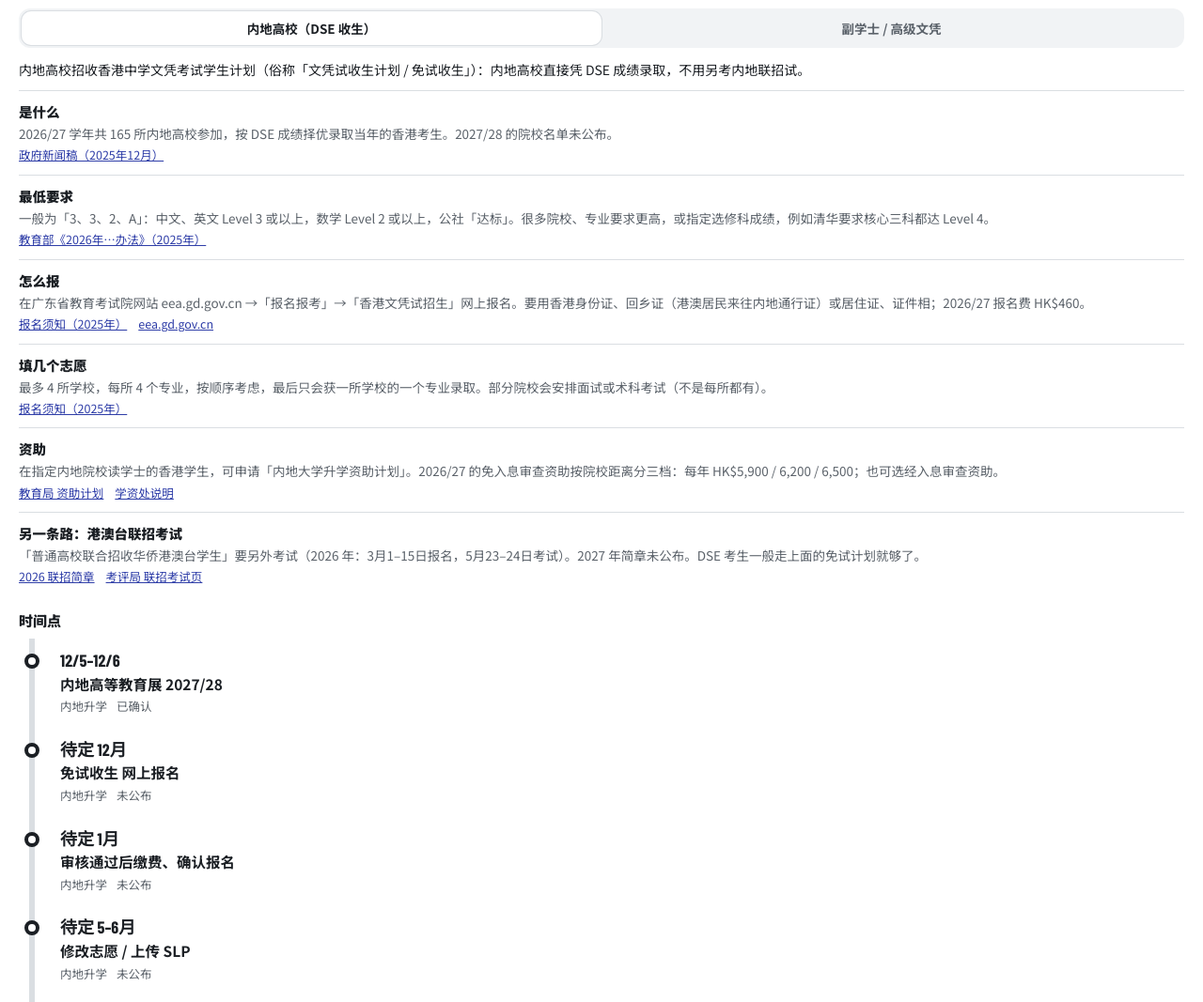
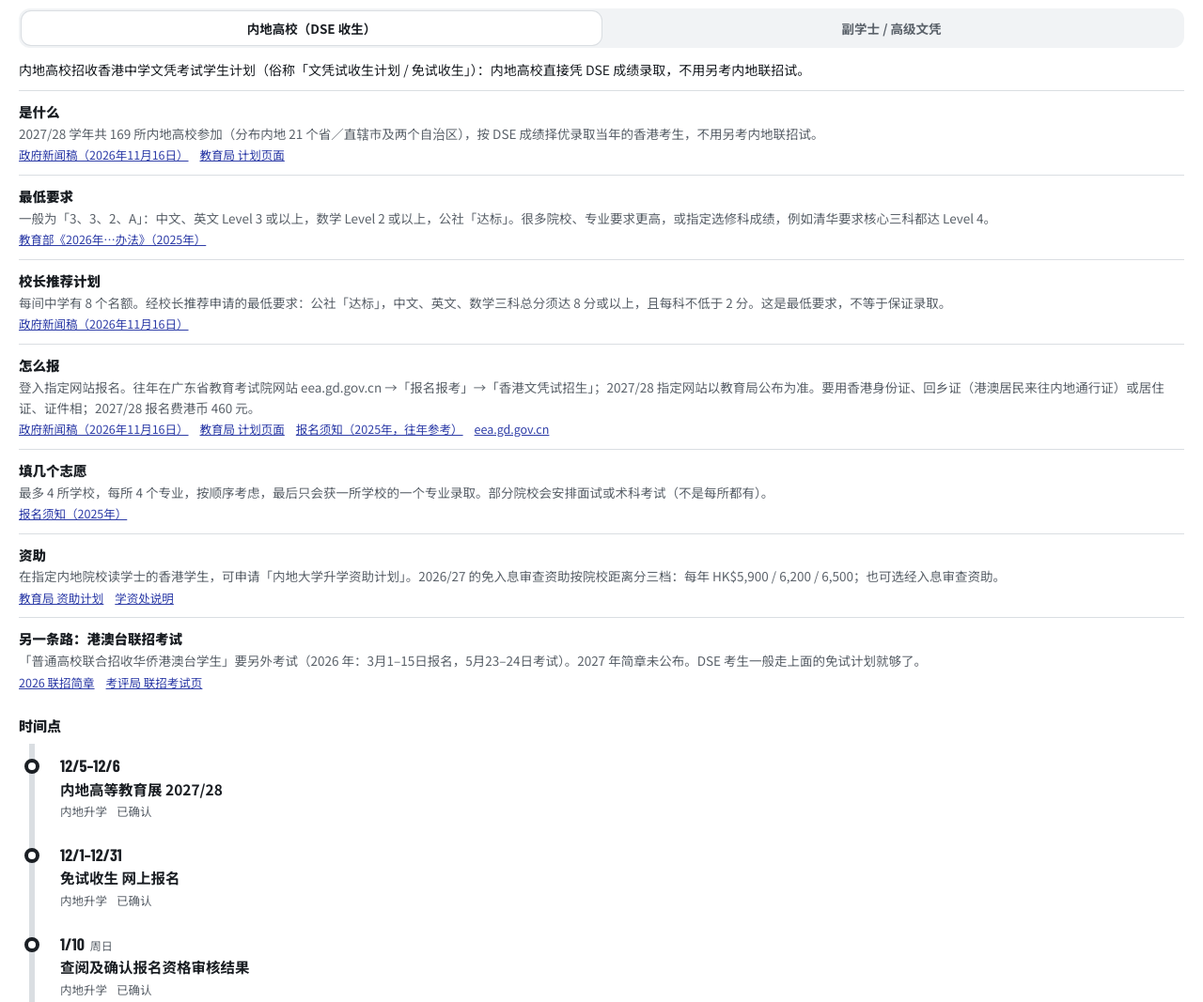
Before and after one commit to raymondman6/raymondman6.github.io, a plain HTML site: page dse2027/index.html in a window 1280 px wide. Shown: the part 6268-7335 px from the top of the page at 94% size. Drawn offline with Linux system fonts and the light colour scheme.

Commit message:
DSE 2027: official Mainland admission scheme 2027/28 dates (EDB 2026-11-16)

```diff
--- a/dse2027/index.html
+++ b/dse2027/index.html
@@ -345,10 +345,10 @@ const EVENTS = [
  title:'学校考生退考截止',en:'Withdrawal deadline (school candidates)',when:'11月30日',
  note:'如果决定不考某科，要在这天之前通过学校退考。',
  links:[['HKEAA 考试时间表','https://www.hkeaa.edu.hk/en/hkdse/event_timetable/']]},
-{id:'mainland',start:'2026-12-01',end:'2026-12-31',status:'na',cat:'内地升学',
- title:'内地高校免试招收香港学生 2027/28 报名',en:'Mainland admission scheme',when:'未公布（参考去年：12月1日 – 31日）',
- note:'今年的日期还没公布。去年是 2025年12月1日至31日在 eea.gd.gov.cn 网上报名，2026年1月31日前确认缴费，学生学习概览（SLP）可上传到 2026年6月14日。如果考虑内地升学，12月初留意教育局页面。',
- links:[['教育局 计划页面','https://www.edb.gov.hk/en/edu-system/postsecondary/policy-doc/pilot-scheme.html']],ics:false},
+{id:'mainland',start:'2026-12-01',end:'2026-12-31',status:'ok',cat:'内地升学',
+ title:'内地高校免试招收香港学生 2027/28 报名',en:'Mainland admission scheme',when:'12月1日 – 31日',
+ note:'教育局已公布：2027/28 学年文凭试收生计划网上报名期为 2026年12月1日至31日，共 169 所内地高校参加。报名后须于 2027年1月10日或之前查阅并确认资格审核结果（如须补交资料，则 1月23日或之前）；通过审核者须于 1月31日或之前缴报名费港币 460 元。录取名单于 2027年7月下旬公布。完整时间点在「其他路径」。',
+ links:[['政府新闻稿（2026年11月16日）','https://www.info.gov.hk/gia/general/202611/16/P2026111600262.htm'],['教育局 计划页面','https://www.edb.gov.hk/admissionscheme']],ics:false},
 {id:'jupas-late',start:'2026-12-04T09:00',end:'2027-01-13T17:00',status:'ok',cat:'报名',
  title:'JUPAS 迟交申请',en:'Late Application',when:'12月4日 09:00 – 2027年1月13日 17:00',
  note:'错过正常申请期还可以迟交，但费用变成 HK$1,000。最好别走到这一步。',
@@ -457,9 +457,10 @@ const EVENTS = [
 const MAINLAND = {
  intro:'内地高校招收香港中学文凭考试学生计划（俗称「文凭试收生计划 / 免试收生」）：内地高校直接凭 DSE 成绩录取，不用另考内地联招试。',
  facts:[
-  ['是什么','2026/27 学年共 165 所内地高校参加，按 DSE 成绩择优录取当年的香港考生。2027/28 的院校名单未公布。',[['政府新闻稿（2025年12月）','https://www.info.gov.hk/gia/general/202512/01/P2025120100289.htm']]],
+  ['是什么','2027/28 学年共 169 所内地高校参加（分布内地 21 个省／直辖市及两个自治区），按 DSE 成绩择优录取当年的香港考生，不用另考内地联招试。',[['政府新闻稿（2026年11月16日）','https://www.info.gov.hk/gia/general/202611/16/P2026111600262.htm'],['教育局 计划页面','https://www.edb.gov.hk/admissionscheme']]],
   ['最低要求','一般为「3、3、2、A」：中文、英文 Level 3 或以上，数学 Level 2 或以上，公社「达标」。很多院校、专业要求更高，或指定选修科成绩，例如清华要求核心三科都达 Level 4。',[['教育部《2026年…办法》（2025年）','https://www.edb.gov.hk/attachment/tc/edu-system/postsecondary/policy-doc/pilot-scheme/scheme_2026/way.pdf']]],
-  ['怎么报','在广东省教育考试院网站 eea.gd.gov.cn →「报名报考」→「香港文凭试招生」网上报名。要用香港身份证、回乡证（港澳居民来往内地通行证）或居住证、证件相；2026/27 报名费 HK$460。',[['报名须知（2025年）','https://www.edb.gov.hk/attachment/tc/edu-system/postsecondary/policy-doc/pilot-scheme/scheme_2026/NA_chinese_only.pdf'],['eea.gd.gov.cn','https://eea.gd.gov.cn/']]],
+  ['校长推荐计划','每间中学有 8 个名额。经校长推荐申请的最低要求：公社「达标」，中文、英文、数学三科总分须达 8 分或以上，且每科不低于 2 分。这是最低要求，不等于保证录取。',[['政府新闻稿（2026年11月16日）','https://www.info.gov.hk/gia/general/202611/16/P2026111600262.htm']]],
+  ['怎么报','登入指定网站报名。往年在广东省教育考试院网站 eea.gd.gov.cn →「报名报考」→「香港文凭试招生」；2027/28 指定网站以教育局公布为准。要用香港身份证、回乡证（港澳居民来往内地通行证）或居住证、证件相；2027/28 报名费港币 460 元。',[['政府新闻稿（2026年11月16日）','https://www.info.gov.hk/gia/general/202611/16/P2026111600262.htm'],['教育局 计划页面','https://www.edb.gov.hk/admissionscheme'],['报名须知（2025年，往年参考）','https://www.edb.gov.hk/attachment/tc/edu-system/postsecondary/policy-doc/pilot-scheme/scheme_2026/NA_chinese_only.pdf'],['eea.gd.gov.cn','https://eea.gd.gov.cn/']]],
   ['填几个志愿','最多 4 所学校，每所 4 个专业，按顺序考虑，最后只会获一所学校的一个专业录取。部分院校会安排面试或术科考试（不是每所都有）。',[['报名须知（2025年）','https://www.edb.gov.hk/attachment/tc/edu-system/postsecondary/policy-doc/pilot-scheme/scheme_2026/NA_chinese_only.pdf']]],
   ['资助','在指定内地院校读学士的香港学生，可申请「内地大学升学资助计划」。2026/27 的免入息审查资助按院校距离分三档：每年 HK$5,900 / 6,200 / 6,500；也可选经入息审查资助。',[['教育局 资助计划','https://www.edb.gov.hk/tc/edu-system/postsecondary/policy-doc/musss/index.html'],['学资处说明','https://www.wfsfaa.gov.hk/tc/other/grantsloans/mainland/9.1.13.htm']]],
   ['另一条路：港澳台联招考试','「普通高校联合招收华侨港澳台学生」要另外考试（2026 年：3月1–15日报名，5月23–24日考试）。2027 年简章未公布。DSE 考生一般走上面的免试计划就够了。',[['2026 联招简章','https://www.gatzs.com.cn/gatzs/pz/hongkong/202601/20260120/2293447012.html'],['考评局 联招考试页','https://www.hkeaa.edu.hk/tc/ipe/jee/']]]
@@ -467,16 +468,20 @@ const MAINLAND = {
  items:[
  {id:'m-expo',start:'2026-12-05T11:00',end:'2026-12-06T18:00',status:'ok',cat:'内地升学',title:'内地高等教育展 2027/28',when:'12月5日（六）11:00–18:00、12月6日（日）10:00–18:00 · 会展 展览厅 3FG',
   note:'可以当面问各内地院校的收生要求。两天都有「2027/28 学年文凭试收生计划简介」，还有会计/金融/工商管理等专科分享会。教育局页面没写要预先登记；程序表可能更改，出发前再看一次。',links:[['教育局 教育展页面（2026年10月更新）','https://www.edb.gov.hk/sc/edu-system/postsecondary/policy-doc/Scheme_2027/Mainland_HE_Expo_2026.html'],['程序表（2026年10月23日更新）','https://www.edb.gov.hk/attachment/tc/edu-system/postsecondary/policy-doc/pilot-scheme/scheme_2027/EXPO2026_Event_Program_TC.pdf']],ics:false},
- {id:'m-apply',start:'2026-12-01',status:'na',cat:'内地升学',box:['待定','12月'],title:'免试收生 网上报名',en:'Online application',when:'未公布（参考：2025年12月1日 – 31日 23:59）',
-  note:'2027/28 日期还没公布，按往年大概 12 月整个月。先准备好回乡证（要在有效期内）和证件相，报名时就要上传。',links:[['重要日程（2026年7月更新）','https://www.edb.gov.hk/attachment/tc/edu-system/postsecondary/policy-doc/pilot-scheme/scheme_2026/IN_chinese_only.pdf'],['报名须知（2025年）','https://www.edb.gov.hk/attachment/tc/edu-system/postsecondary/policy-doc/pilot-scheme/scheme_2026/NA_chinese_only.pdf']],ics:false},
- {id:'m-fee',start:'2027-01-31',status:'na',cat:'内地升学',box:['待定','1月'],title:'审核通过后缴费、确认报名',when:'未公布（参考：2026年1月31日前缴费，2月14日前可查考生号）',
-  note:'光提交申请不算报名成功，要等审核通过、缴费，拿到「考生号」才算。记得定期登入看状态。',links:[['报名须知（2025年）','https://www.edb.gov.hk/attachment/tc/edu-system/postsecondary/policy-doc/pilot-scheme/scheme_2026/NA_chinese_only.pdf']],ics:false},
+ {id:'m-apply',start:'2026-12-01',end:'2026-12-31',status:'ok',cat:'内地升学',title:'免试收生 网上报名',en:'Online application',when:'12月1日 – 31日',
+  note:'教育局已公布：2026年12月1日至31日登入指定网站报名。先准备好回乡证（要在有效期内）和证件相，报名时就要上传。报名后还须查阅审核结果并缴费，才算完成报名。',links:[['政府新闻稿（2026年11月16日）','https://www.info.gov.hk/gia/general/202611/16/P2026111600262.htm'],['教育局 计划页面','https://www.edb.gov.hk/admissionscheme']]},
+ {id:'m-confirm',start:'2027-01-10',status:'ok',cat:'内地升学',title:'查阅及确认报名资格审核结果',en:'Check and confirm eligibility',when:'1月10日或之前（如须补交资料，则 1月23日或之前）',
+  note:'报名后须于 2027年1月10日或之前登入指定网站，查阅并确认资格审核结果。如系统要求补充资料，可于 1月23日或之前查阅审核结果。通过审核后，还须在 1月31日或之前缴报名费（港币 460 元）。',
+  links:[['政府新闻稿（2026年11月16日）','https://www.info.gov.hk/gia/general/202611/16/P2026111600262.htm'],['教育局 计划页面','https://www.edb.gov.hk/admissionscheme']]},
+ {id:'m-fee',start:'2027-01-31',status:'ok',cat:'内地升学',title:'审核通过后缴费、确认报名',when:'1月31日或之前（报名费港币 460 元）',
+  note:'所有通过报名资格审核的考生，须于 2027年1月31日或之前缴交报名费（港币 460 元）。光提交申请不算报名成功，要等审核通过并缴费才算完成。',
+  links:[['政府新闻稿（2026年11月16日）','https://www.info.gov.hk/gia/general/202611/16/P2026111600262.htm'],['教育局 计划页面','https://www.edb.gov.hk/admissionscheme']]},
  {id:'m-choice',start:'2027-05-14',status:'na',cat:'内地升学',box:['待定','5–6月'],title:'修改志愿 / 上传 SLP',when:'未公布（参考：志愿 2026年5月14日前；SLP 6月14日前）',
   note:'考完 DSE 后可以再调整内地志愿；上传 SLP 不是必须，但有助院校了解你。校长推荐文件由学校上传。',links:[['重要日程（2026年7月更新）','https://www.edb.gov.hk/attachment/tc/edu-system/postsecondary/policy-doc/pilot-scheme/scheme_2026/IN_chinese_only.pdf']],ics:false},
  {id:'m-interview',start:'2027-05-20',status:'na',cat:'内地升学',box:['5–7月',''],title:'部分院校面试 / 术科考试',when:'参考：2026年5月至7月',
   note:'不是每所都有面试。报了的院校如有安排，会自己通知你，留意电邮和系统。',links:[['重要日程（2026年7月更新）','https://www.edb.gov.hk/attachment/tc/edu-system/postsecondary/policy-doc/pilot-scheme/scheme_2026/IN_chinese_only.pdf']],ics:false},
- {id:'m-offer',start:'2027-07-24',status:'na',cat:'内地升学',box:['待定','7月下旬'],title:'公布录取结果 · 补录',when:'未公布（参考 2026：7月24/26/27/28日 09:00 按志愿公布；7月28日 16:00 – 30日 16:00 补录）',
-  note:'DSE 放榜后约 10 天按第一至第四志愿分批公布。没被录取但达到最低要求，可以补录（再填 2 所学校）。同期也要留意 JUPAS 放榜（8月4日）。',links:[['政府新闻稿（2026年7月）','https://www.info.gov.hk/gia/general/202607/24/P2026072300253.htm']],ics:false}
+ {id:'m-offer',start:'2027-07-21',status:'ok',cat:'内地升学',box:['7月下旬',''],title:'公布录取结果 · 补录',when:'2027年7月下旬（具体分批日期未公布）',
+  note:'教育局已公布：院校将于 2027年7月下旬公布录取名单，并根据招生情况安排补录。具体分批日期尚未公布。同期也要留意 JUPAS 放榜（8月4日）。',links:[['政府新闻稿（2026年11月16日）','https://www.info.gov.hk/gia/general/202611/16/P2026111600262.htm'],['教育局 计划页面','https://www.edb.gov.hk/admissionscheme']],ics:false}
  ]
 };
 const SUBDEGREE = {
@@ -511,7 +516,7 @@ const SUBDEGREE = {
  ]
 };
 const PATHS=[['mainland','内地高校（DSE 收生）',MAINLAND],['subdegree','副学士 / 高级文凭',SUBDEGREE]];
-const UPDATED='2026-11-07';
+const UPDATED='2026-11-17';
 const SITES=[
  ['JUPAS 大学联合招生办法','https://www.jupas.edu.hk'],
  ['香港考试及评核局 HKEAA','https://www.hkeaa.edu.hk'],
```
